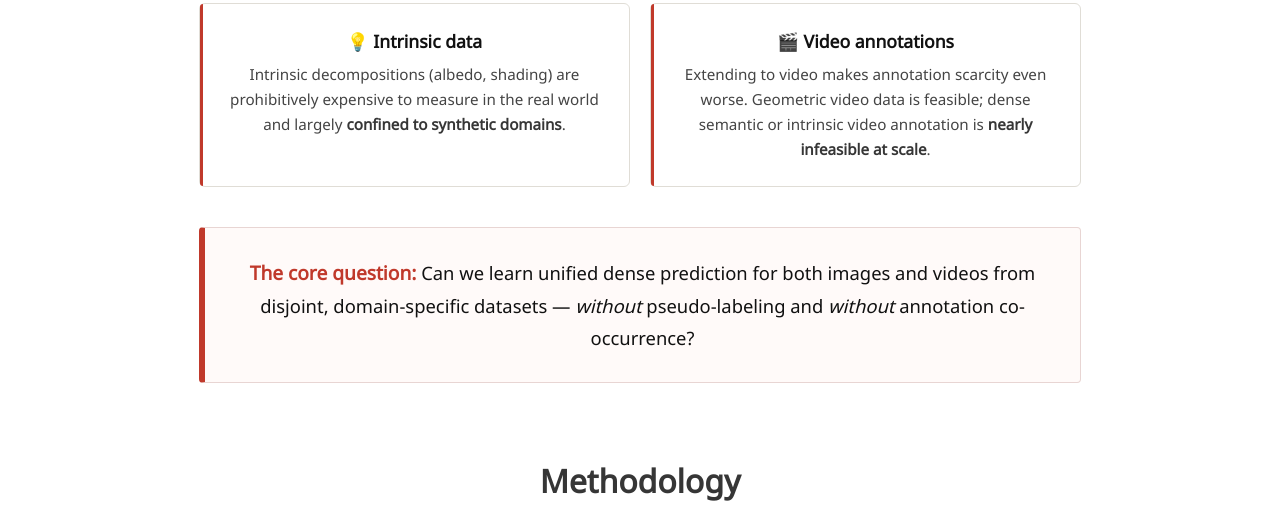
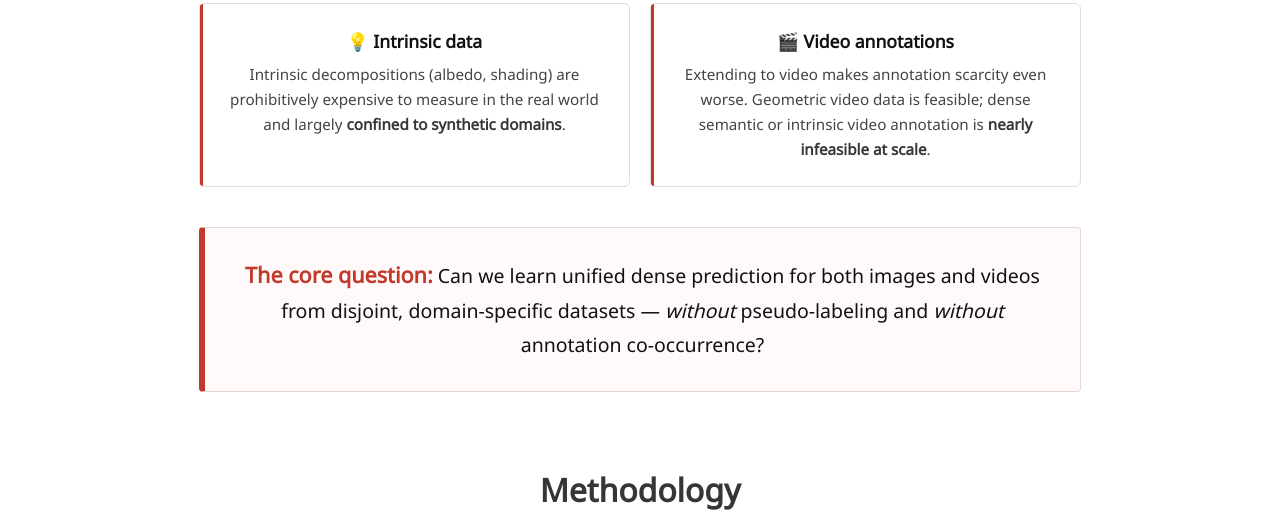
Before and after one commit to unid-video/unid-video.github.io, a plain HTML site: page index.html in a window 1280 px wide. Shown: the part 2339-2851 px from the top of the page. Drawn offline with nearby package versions, Linux system fonts and the light colour scheme; some icons are missing; a web font is replaced by a local one.

Commit message:
minor edit

```diff
--- a/static/css/index.css
+++ b/static/css/index.css
@@ -243,9 +243,9 @@ html { scroll-behavior: smooth; }
   border-radius: 4px;
   padding: 1.75rem 2rem;
   margin: 2rem 0;
-  font-size: 1.15rem;
+  font-size: 1.22rem;
   font-weight: 500;
   color: var(--ink);
   line-height: 1.75;
 }
-.callout strong { color: var(--accent); font-size: 1.2rem; }
+.callout strong { color: var(--accent); font-size: 1.35rem; }
```
